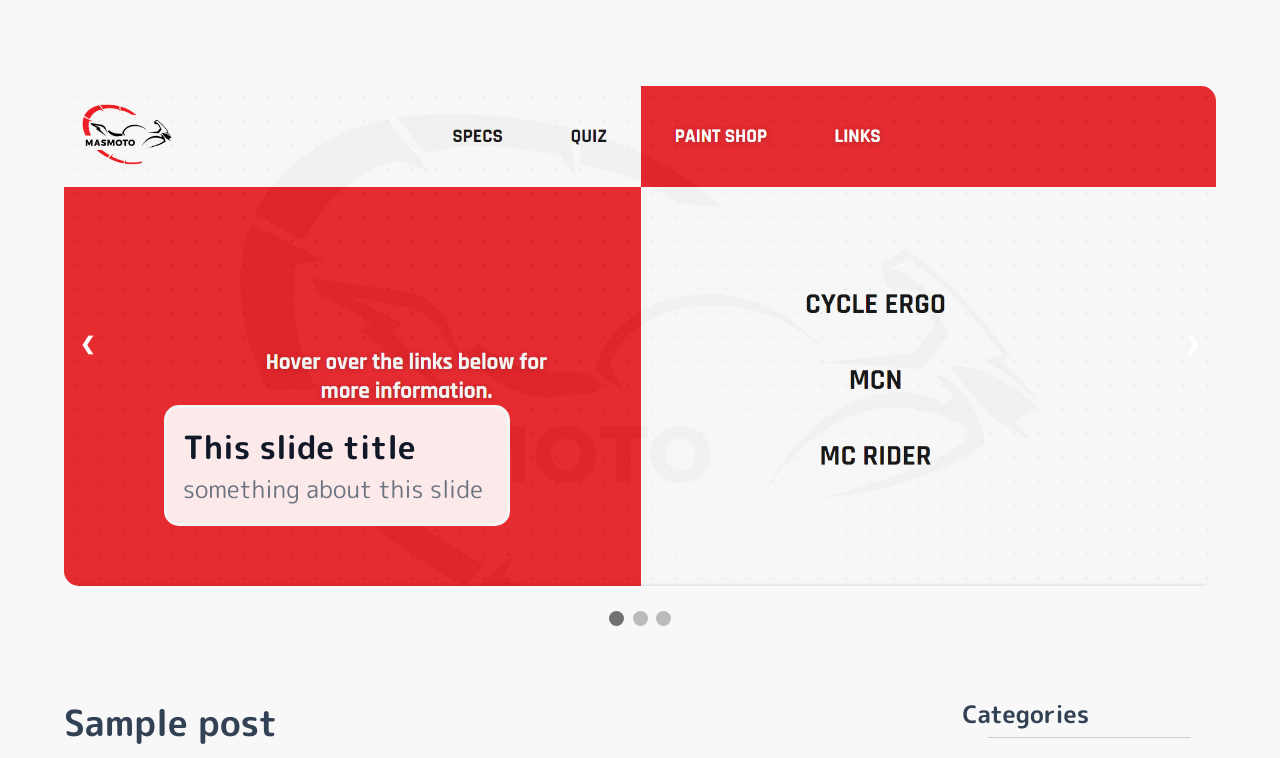
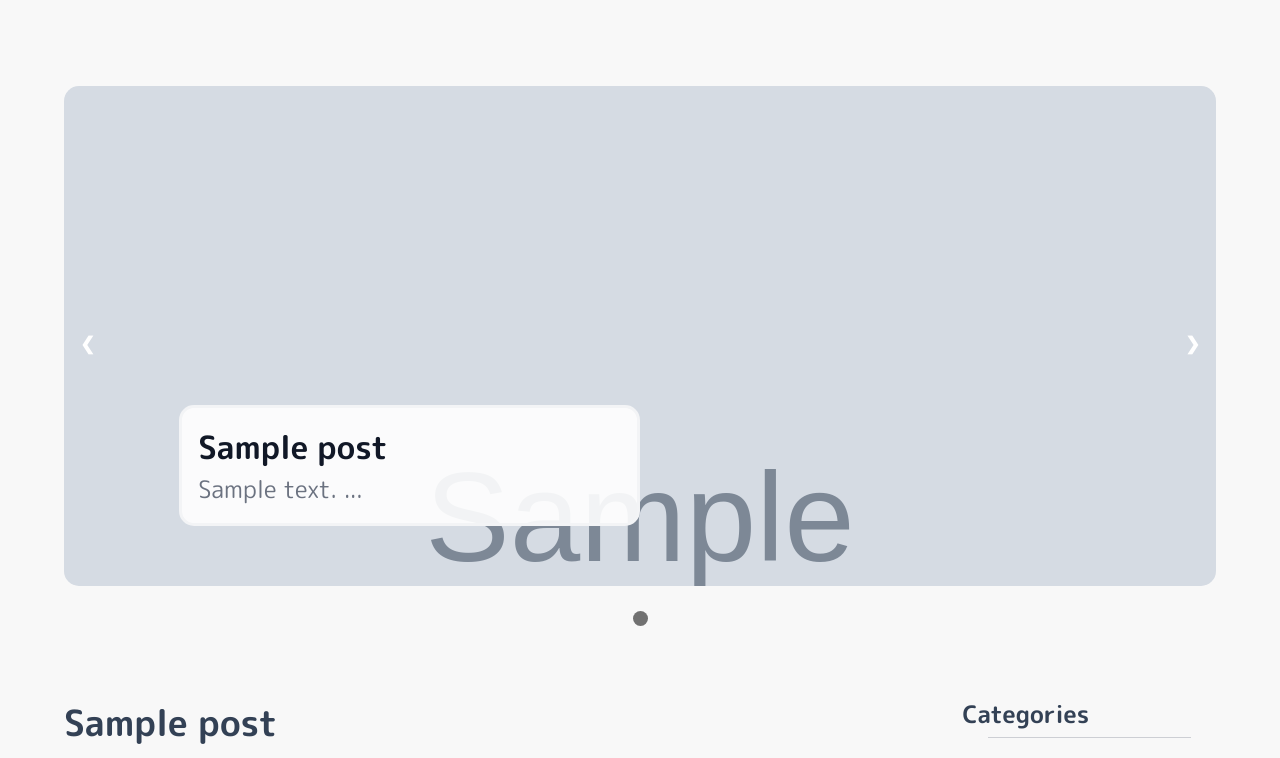
Before and after one commit to AhmadAlmasriDev/crafts-circle, a Django app: template templates/index.html in a window 1280 px wide. Shown: the part 80-838 px from the top of the page. Run offline with Django 3.2, Linux system fonts and the light colour scheme; tables that the repository leaves empty hold one stand-in row (values such as "Sample post"); the template is opened without the code that fills it: values that come from a table or form of the project are taken from there, most other values are stand-ins (such as "Sample title", 1, 10 or a date in 2020); grey boxes marked "Sample" are stand-in pictures; some libraries are stand-ins or nearby versions.

Commit message:
Add dynamic images to the slider

```diff
--- a/static/css/index.css
+++ b/static/css/index.css
@@ -708,7 +708,9 @@ footer span{
 
       /* Caption text */
       .title-container {
-        min-width: 30%;
+        /* min-width: 30%; */
+        width: 40%;
+        /* max-width: 150px; */
         border: #f3f4f6 solid 3px;
         background-color: #ffffffe6;
         border-radius: 15px;
@@ -717,12 +719,12 @@ footer span{
         padding: 16px 16px;
         position: absolute;
         bottom: 60px;
-        left:100px;
+        left:10%;
         /* width: 100%; */
         /* text-align: center; */
       }
       .title-container h2{
-        font-size: 24px;
+        font-size: 20px;
         font-weight: 600;
         color: #111827;
         /* text-align: left; */
@@ -730,7 +732,7 @@ footer span{
       }
 
       .title-container p{
-        font-size: 18px;
+        font-size: 16px;
         font-weight:400;
         color:#6b7280;
       }
--- a/static/js/slider.js
+++ b/static/js/slider.js
@@ -1,12 +1,23 @@
 // Slide---------------------------------------
-
 let slideIndex = 1;
 showSlides(slideIndex);
+
+// auto scroll
+let autoplayInterval = setInterval(function() {
+
+
+  document.getElementById("next").click();
+
+
+}, 5000);
+
 
 // Next/previous controls
 function plusSlides(n) {
   showSlides(slideIndex += n);
 }
+
+
 
 // Thumbnail image controls
 function currentSlide(n) {
--- a/templates/index.html
+++ b/templates/index.html
@@ -4,60 +4,42 @@
 {% block content %}
 <section id="hero-section" class="main-container">
     <div class="slideshow-container v-flex-container">
+
         <!-- Slideshow container -->
         <div class="slideshow">
             <!-- Full-width images with number and caption text -->
+            {% for post in slider_posts %}
             <div class="my-slides fade">
                 <div class="image-container">
-                    <img src="{% static 'images/test-1.jpg' %}" >
+                    <img src="{{ post.slider_image.url }}" alt="{{post.title}}">
                 </div>
-                <a href="" class="title-container">
-                    <h2>This slide title</h2>
-                    <p>something about this slide</p>
+                <a href="{% url 'item' post.slug %}" class="title-container">
+                    <h2>{{post.title}}</h2>
+                    <p>{{post.content|striptags|slice:":45"}} ...</p>
                 </a>
             </div>
+            {% endfor %}
 
-            <div class="my-slides fade">
-                <div class="image-container">
-                    <img src="{% static 'images/test-2.jpg' %}" >
-
-                </div>
-                <a href="" class="title-container">
-                    <h2>This slide title</h2>
-                    <p>something about this slide</p>
-                </a>
-            </div>
-
-            <div class="my-slides fade">
-                <div class="image-container">
-                    <img src="{% static 'images/test-3.jpg' %}" >
-                </div>
-                <div class="title-container">
-                    <h2>This slide title</h2>
-                    <p>something about this slide</p>
-                </div>
-            </div>
 
             <!-- Next and previous buttons -->
             <a class="prev" onclick="plusSlides(-1)">&#10094;</a>
-            <a class="next" onclick="plusSlides(1)">&#10095;</a>
+            <a id="next" class="next" onclick="plusSlides(1)">&#10095;</a>
         </div>
         <br>
 
         <!-- The dots/circles -->
         <div class="nav-dots">
-            <span class="dot" onclick="currentSlide(1)"></span>
-            <span class="dot" onclick="currentSlide(2)"></span>
-            <span class="dot" onclick="currentSlide(3)"></span>
+            {% for post in slider_posts %}
+            <span class="dot" onclick="currentSlide({{ forloop.counter }})"></span>
+
+            {% endfor %}
         </div>
     </div>
 
 </section>
 <section id = "items"  class="main-container flex-container">
     <div class="main-panel v-flex-container">
-        <div>
 
-        </div>
         {% include "partials/featured_item.html"%}
         <div class="all-items-container">
             <!-- <h2 class = "section-title">Items</h2> -->
```
Also changed, not shown: craftsblog/views.py (+6 -1 lines).
